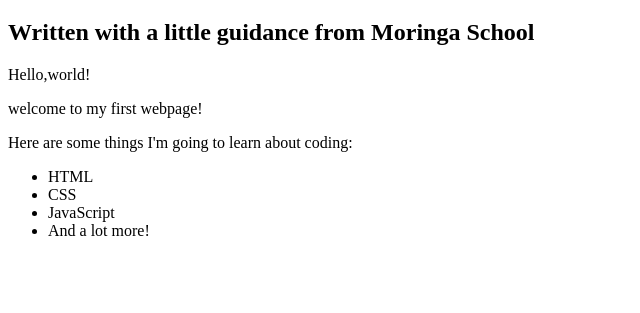
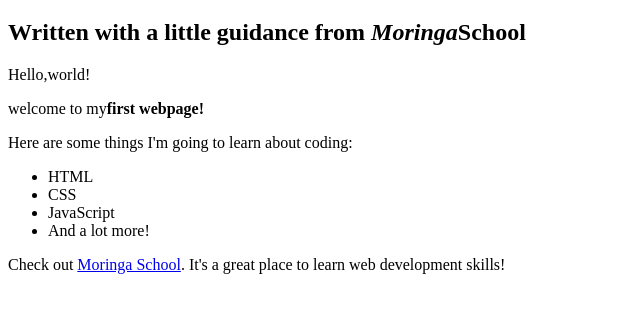
Before and after one commit to Thuku7/super-journey, a plain HTML site: page my-first-website.html in a window 1280 px wide. Shown: the part 61-374 px from the top of the page, without its empty margins (0-640 px from the left). Drawn offline with Linux system fonts and the light colour scheme.

Commit message:
add a file to teh same repo

```diff
--- a/my-first-website.html
+++ b/my-first-website.html
@@ -5,10 +5,10 @@
   </head>
   <body>
     <h1>My First Webpage</h1>
-    <h2>Written with a little guidance from Moringa School</h2>
+    <h2>Written with a little guidance from <em>Moringa</em>School</h2>
 
     <p>Hello,world!</p>
-    <p>welcome to my first webpage!</p>
+    <p>welcome to my<strong>first webpage!</strong></p>
 
     <p>Here are some things I'm going to learn about coding:</p>
     <ul>
@@ -17,5 +17,6 @@
       <li>JavaScript</li>
       <li>And a lot more!</li>
     </ul>
+    <p>Check out <a href="http://moringaschool.com/">Moringa School</a>. It's a great place to learn web development skills!</p>
   </body>
 </html>
```
Also changed, not shown: my-favourite-things.html (added, +9 -0 lines).
